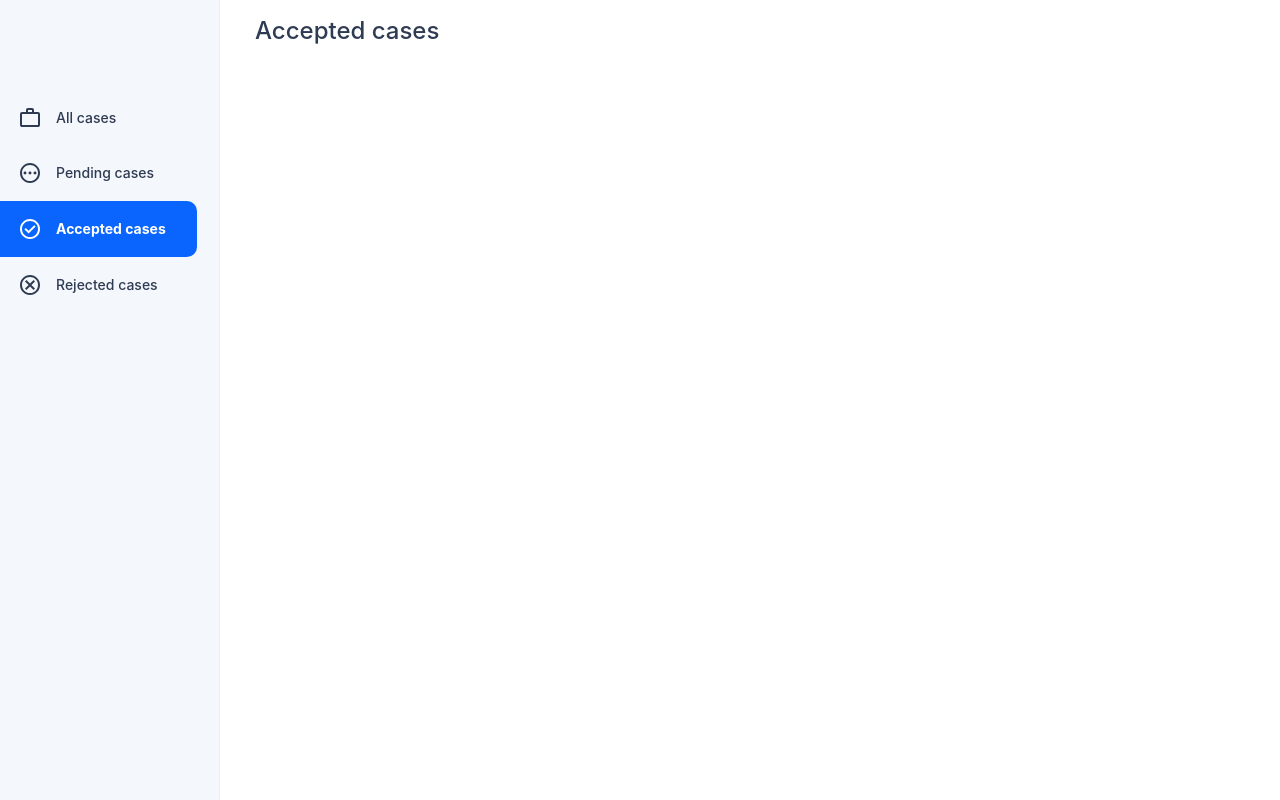
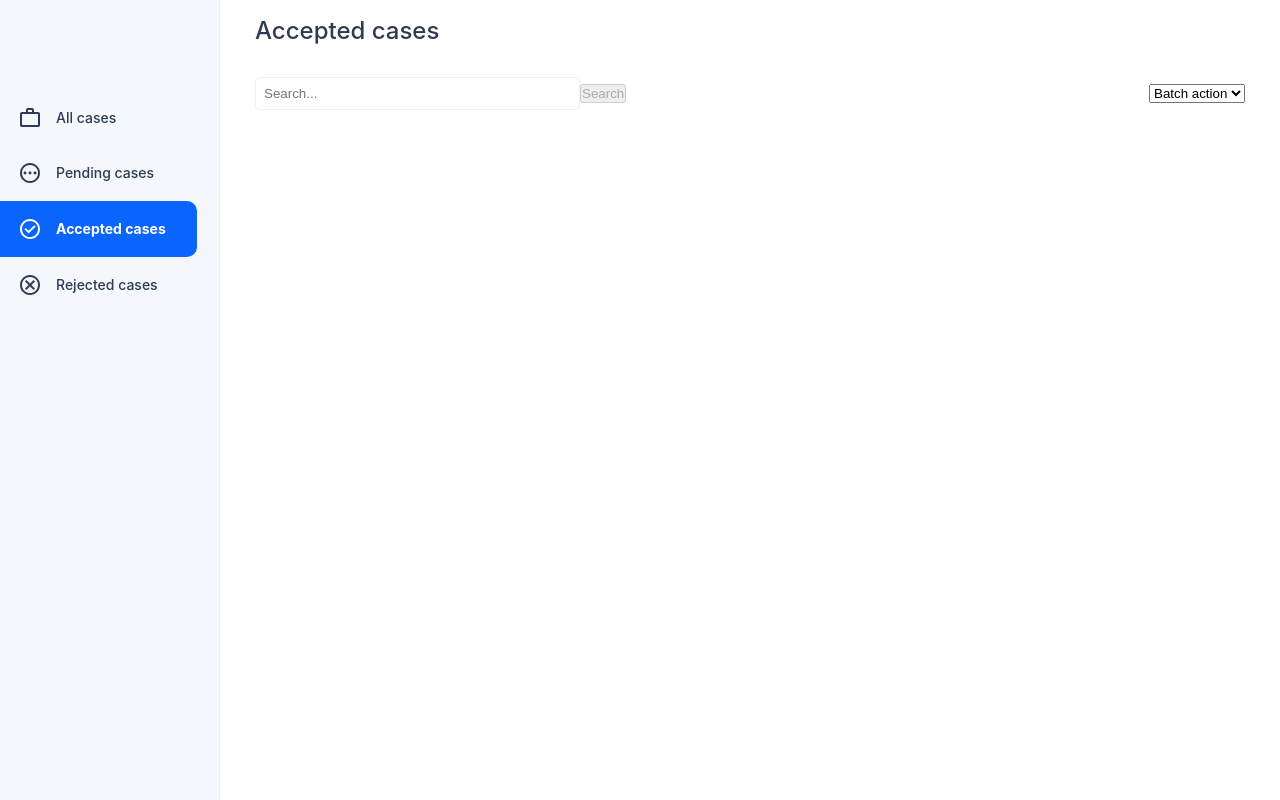
Before and after one commit to aulanchik/case-management, a React (Vite) app: page /accepted in a window 1280 px wide. Built offline with nearby package versions, Linux system fonts and the light colour scheme; no server answers.

Commit message:
adding Filter on pages

```diff
--- a/src/pages/AcceptedCases.tsx
+++ b/src/pages/AcceptedCases.tsx
@@ -1,10 +1,11 @@
 import { FC } from "react";
-import { Wrapper, Header } from "@/components";
+import { Wrapper, Header, Filter } from "@/components";
 
 const AcceptedCases: FC = () => {
   return (
     <Wrapper>
       <Header title="Accepted cases" />
+      <Filter />
     </Wrapper>
   );
 };
--- a/src/pages/AllCases.tsx
+++ b/src/pages/AllCases.tsx
@@ -1,10 +1,11 @@
 import { FC } from "react";
-import { Wrapper, Header } from "@/components";
+import { Wrapper, Header, Filter } from "@/components";
 
 const AllCases: FC = () => {
   return (
     <Wrapper>
       <Header title="All cases" />
+      <Filter />
     </Wrapper>
   );
 };
--- a/src/pages/PendingCases.tsx
+++ b/src/pages/PendingCases.tsx
@@ -1,10 +1,11 @@
 import { FC } from "react";
-import { Wrapper, Header } from "@/components";
+import { Wrapper, Header, Filter } from "@/components";
 
 const PendingCases: FC = () => {
   return (
     <Wrapper>
       <Header title="Pending cases" />
+      <Filter />
     </Wrapper>
   );
 };
--- a/src/pages/RejectedCases.tsx
+++ b/src/pages/RejectedCases.tsx
@@ -1,10 +1,11 @@
 import { FC } from "react";
-import { Wrapper, Header } from "@/components";
+import { Wrapper, Header, Filter } from "@/components";
 
 const RejectedCases: FC = () => {
   return (
     <Wrapper>
       <Header title="Rejected cases" />
+      <Filter />
     </Wrapper>
   );
 };
```
